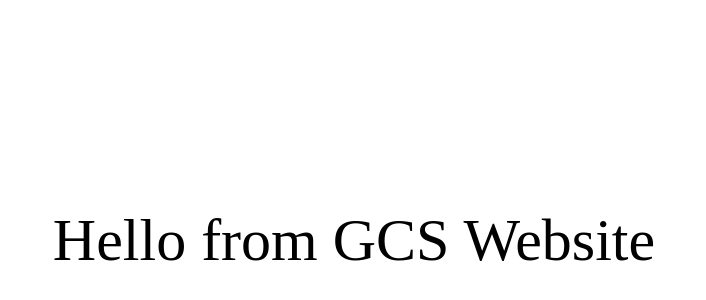
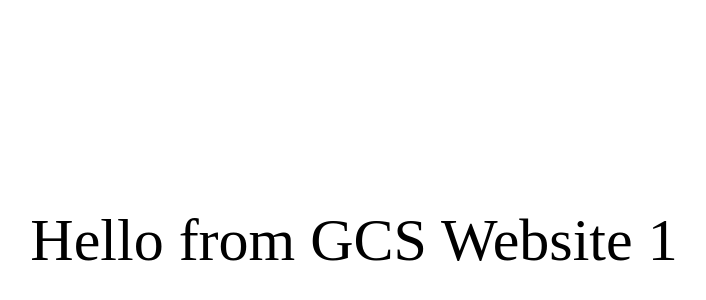
Before and after one commit to gopiguddeti1405-hue/git-gcs-webapp, a plain HTML site: page index.html in a window 1280 px wide. Shown: the part 168-468 px from the top of the page, without its empty margins (286-992 px from the left). Drawn offline with Linux system fonts and the light colour scheme.

Commit message:
Update greeting message in index.html

```diff
--- a/index.html
+++ b/index.html
@@ -1,6 +1,6 @@
 <!DOCTYPE html>
 <html>
 <body style="display:flex;justify-content:center;align-items:center;height:100vh;font-size:60px;">
-Hello from GCS Website
+Hello from GCS Website 1
 </body>
 </html>
```
